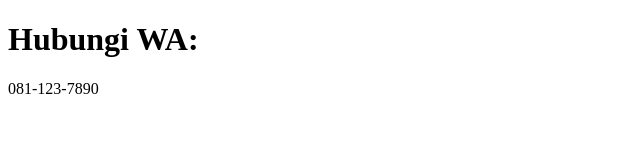
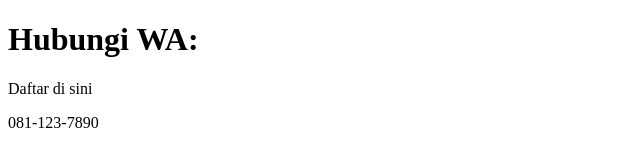
Before and after one commit to rroyyan/latihanGIT, a plain HTML site: page kontak.html in a window 1280 px wide. Shown: the whole page, without its empty margins (0-640 px from the left). Drawn offline with Linux system fonts and the light colour scheme.

Commit message:
Penambahan keterangan daftar

```diff
--- a/kontak.html
+++ b/kontak.html
@@ -5,6 +5,7 @@
     </head>
     <body>
         <h1>Hubungi WA:</h1>
+        <p>Daftar di sini</p>
         <p>081-123-7890</p>
     </body>
 </html>
```
